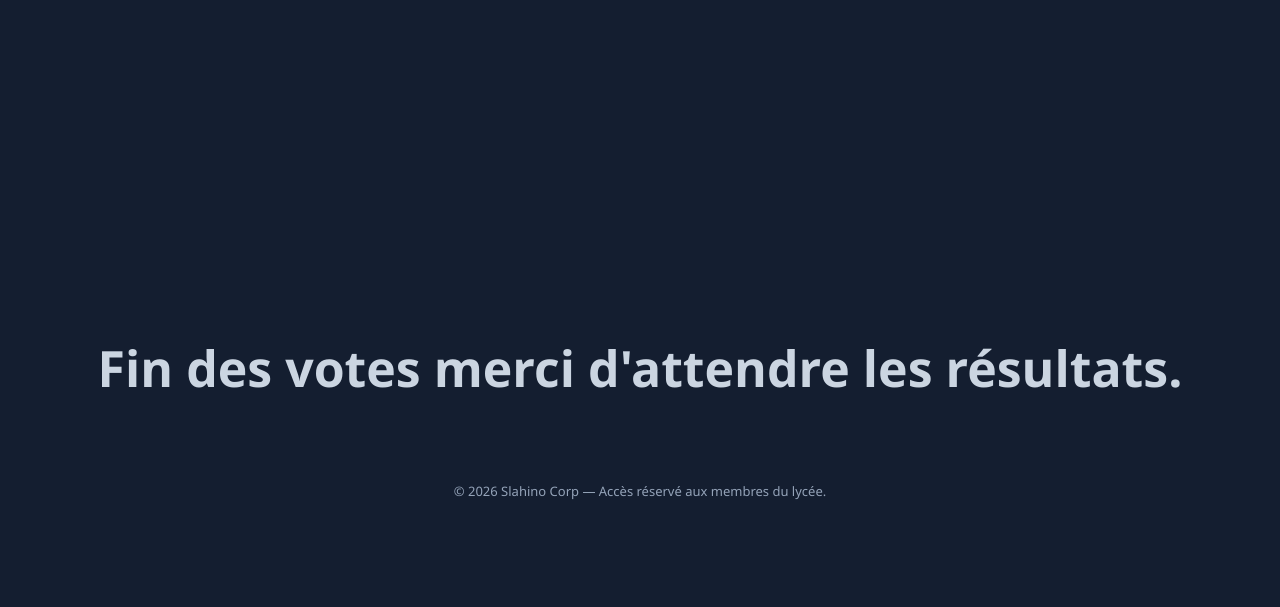
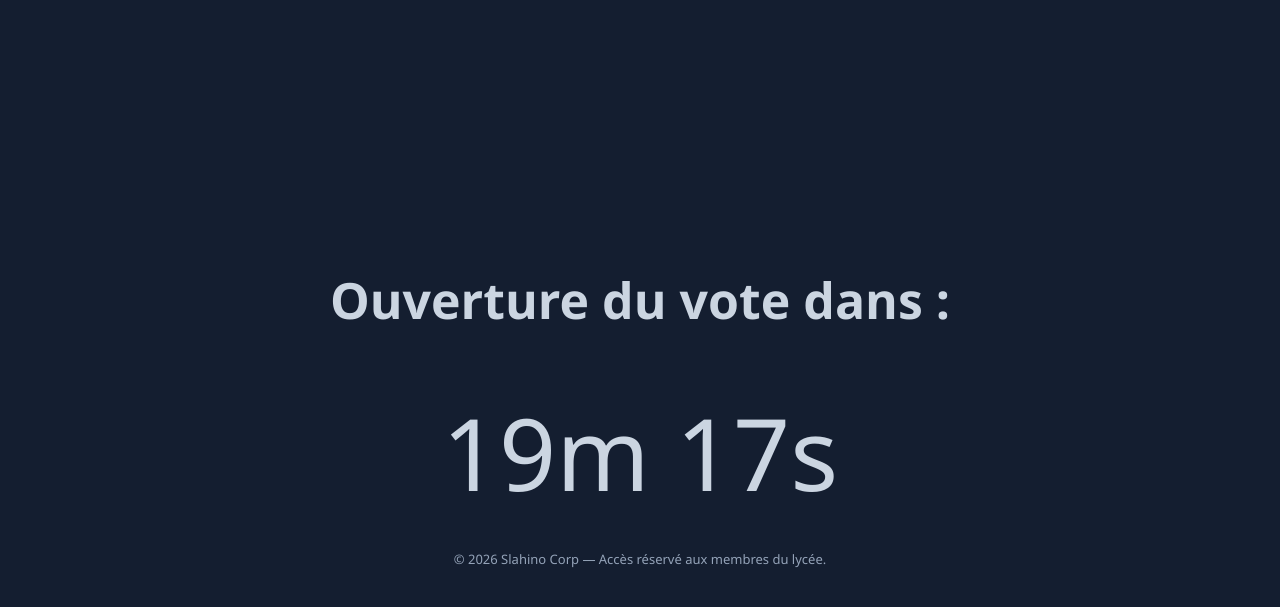
Before and after one commit to slahino/high-ranking-app, a Flask app: page / in a window 1280 px wide. Shown: the top 607 px of the page. Run offline with Flask 3, Linux system fonts and the light colour scheme.

Commit message:
push final

```diff
--- a/app/routes/auth.py
+++ b/app/routes/auth.py
@@ -11,8 +11,8 @@ def login():
   message = ""
   category = ""
 
-  date_debut = datetime(2026, 3, 9, 6, 25, 0)
-  date_fin = datetime(2026, 3, 9, 6, 27, 0)
+  date_debut = datetime(2026, 3, 10, 8, 0, 0)
+  date_fin = datetime(2026, 3, 10, 11, 0, 0)
 
   now = datetime.now() + timedelta(hours=1)
 
--- a/app/routes/resultat.py
+++ b/app/routes/resultat.py
@@ -9,7 +9,7 @@ resultat_bp = Blueprint("resultat", __name__)
 @resultat_bp.route("/resultats")
 def resultats():
 
-  resultats = datetime(2026, 3, 9, 6, 26, 0)
+  resultats = datetime(2026, 3, 10, 14, 0, 0)
 
   now = datetime.now() + timedelta(hours=1)
 
--- a/app/templates/compte_a_rebours.html
+++ b/app/templates/compte_a_rebours.html
@@ -18,7 +18,6 @@
           font-size: 100px;
           margin-top: 80px;
           color: #cbd5e1;
-          border : solid 2px white;
           width : 60%;
           margin: 0 auto;
           text-align: center;
--- a/app/templates/fermeture_vote.html
+++ b/app/templates/fermeture_vote.html
@@ -32,7 +32,7 @@
     </style>
 </head>
 <body>
-    <h1>Fin des votes merci d'attendre les résultats.</h1>
+    <h1>Fin des votes, merci d'attendre les résultats.</h1>
      <div class="footer">
         © 2026 Slahino Corp — Accès réservé aux membres du lycée.
       </div>
--- a/app/templates/ouverture_vote.html
+++ b/app/templates/ouverture_vote.html
@@ -18,7 +18,6 @@
           font-size: 100px;
           margin-top: 80px;
           color: #cbd5e1;
-          border : solid 2px white;
           width : 60%;
           margin: 0 auto;
           text-align: center;
```
